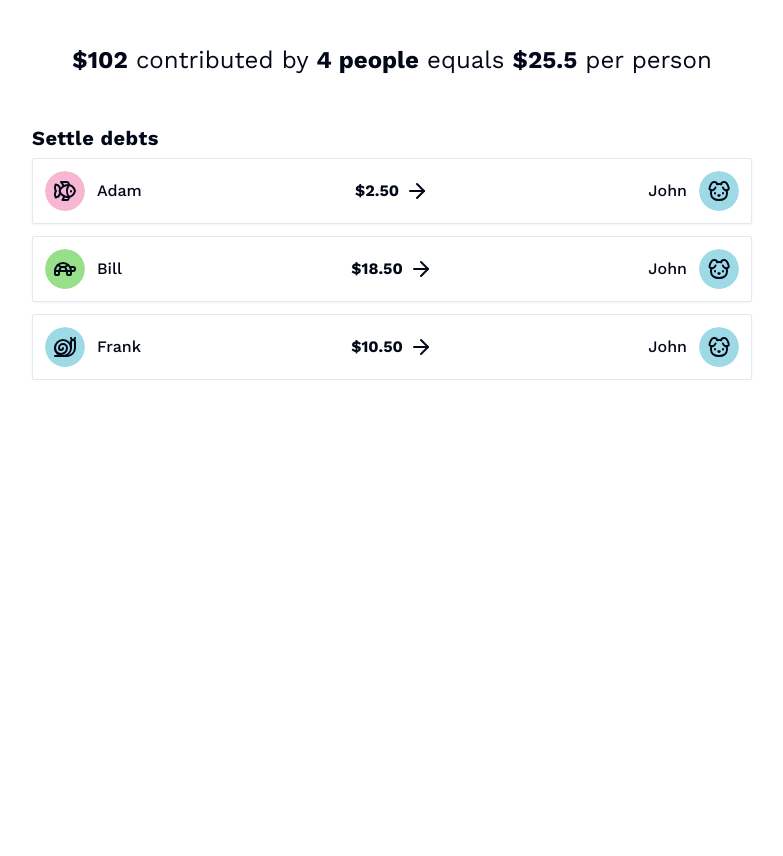
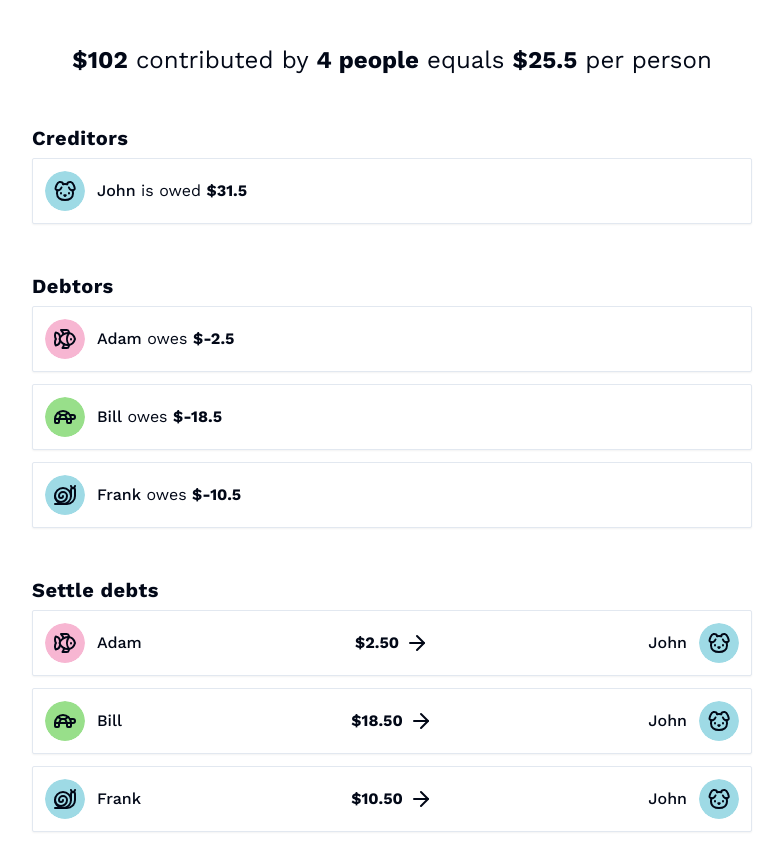
Before and after one commit to adamzuch/equal-share-app, a React (Vite) app: page / in a window 1280 px wide. Shown: the part 720-1576 px from the top of the page, without its empty margins (248-1031 px from the left). Before the commit the page ends 1100 px from the top, so only its background shows below. Built offline with nearby package versions, Linux system fonts and the light colour scheme.

Commit message:
basic creditors and debtors sections

```diff
--- a/src/App.tsx
+++ b/src/App.tsx
@@ -66,8 +66,8 @@ function App() {
   }
 
   return (
-    <div className="h-screen flex flex-col items-center font-work-sans">
-      <div className="h-full w-full md:w-[768px] p-6 space-y-12">
+    <div className="flex flex-col items-center font-work-sans">
+      <div className="w-full md:w-[768px] p-6 space-y-12">
         <div className="space-y-1.5">
           <h1 className="text-3xl font-bold">equalshare</h1>
           <p className="text-base">
--- a/src/components/Summary.tsx
+++ b/src/components/Summary.tsx
@@ -10,6 +10,7 @@ export function Summary({
   total,
   targetContribution,
   contributors,
+  outstandingBalances,
 }: {
   contributors: string[]
   outstandingBalances: [string, number][]
@@ -26,6 +27,32 @@ export function Summary({
       </h2>
 
       <div className="space-y-1.5">
+        <h2 className="text-xl font-bold tracking-wide">Creditors</h2>
+        <div className="grid grid-cols-1 auto-rows-[1fr] gap-3">
+          {outstandingBalances
+            .filter(([, balance]) => balance > 0)
+            .map(([creditor, balance]) => (
+              <CreditorCard
+                key={creditor}
+                creditor={creditor}
+                balance={balance}
+              />
+            ))}
+        </div>
+      </div>
+
+      <div className="space-y-1.5">
+        <h2 className="text-xl font-bold tracking-wide">Debtors</h2>
+        <div className="grid grid-cols-1 auto-rows-[1fr] gap-3">
+          {outstandingBalances
+            .filter(([, balance]) => balance < 0)
+            .map(([debtor, balance]) => (
+              <DebtorCard key={debtor} debtor={debtor} balance={balance} />
+            ))}
+        </div>
+      </div>
+
+      <div className="space-y-1.5">
         <h2 className="text-xl font-bold tracking-wide">Settle debts</h2>
         <div className="grid grid-cols-1 auto-rows-[1fr] gap-3">
           {repayments.map((repayment, i) => (
@@ -34,6 +61,54 @@ export function Summary({
         </div>
       </div>
     </div>
+  )
+}
+
+function CreditorCard({
+  creditor,
+  balance,
+}: {
+  creditor: string
+  balance: number
+}) {
+  const CreditorIcon = getAvatarIcon(creditor)
+  const creditorColor = getAvatarColor(creditor)
+
+  return (
+    <Card className="p-3">
+      <div className="flex flex-row justify-between items-center gap-3">
+        <Avatar>
+          <AvatarFallback style={{ backgroundColor: creditorColor }}>
+            <CreditorIcon />
+          </AvatarFallback>
+        </Avatar>
+        <div className="flex-1 min-w-16 truncate">
+          <span className="font-medium">{creditor}</span> is owed{' '}
+          <span className="font-bold">${balance}</span>
+        </div>
+      </div>
+    </Card>
+  )
+}
+
+function DebtorCard({ debtor, balance }: { debtor: string; balance: number }) {
+  const DebtorIcon = getAvatarIcon(debtor)
+  const debtorColor = getAvatarColor(debtor)
+
+  return (
+    <Card className="p-3">
+      <div className="flex flex-row justify-between items-center gap-3">
+        <Avatar>
+          <AvatarFallback style={{ backgroundColor: debtorColor }}>
+            <DebtorIcon />
+          </AvatarFallback>
+        </Avatar>
+        <div className="flex-1 min-w-16 truncate">
+          <span className="font-medium">{debtor}</span> owes{' '}
+          <span className="font-bold">${balance}</span>
+        </div>
+      </div>
+    </Card>
   )
 }
 
```
